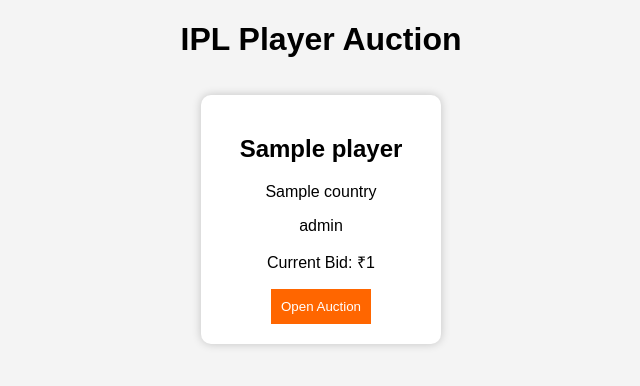
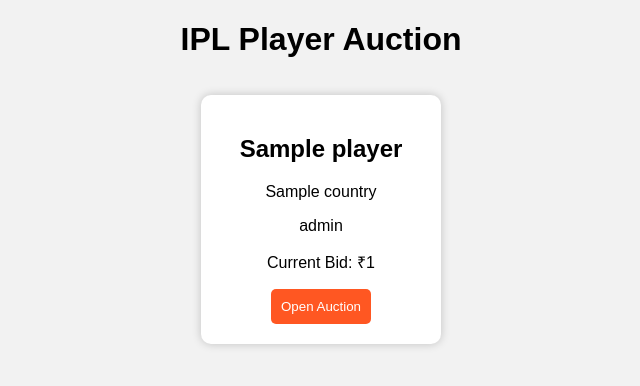
Before and after one commit to Snigdha4413/ipldb, a Flask app: template templates/index.html in a window 1280 px wide. Shown: the top 386 px of the page, without its empty margins (319-959 px from the left). Run offline with Flask 3, Linux system fonts and the light colour scheme; the template is opened without the code that fills it: most values are stand-ins (such as "Sample title", 1, 10 or a date in 2020).

Commit message:
Update background colors and button styles in CSS

```diff
--- a/static/style.css
+++ b/static/style.css
@@ -1,6 +1,6 @@
 body{
 font-family: Arial;
-background:#f4f4f4;
+background:#f2f2f2;
 text-align:center;
 }
 
@@ -14,15 +14,16 @@
 background:white;
 padding:20px;
 margin:15px;
+width:200px;
 border-radius:10px;
-width:200px;
-box-shadow:0px 0px 10px rgba(0,0,0,0.2);
+box-shadow:0 0 10px rgba(0,0,0,0.2);
 }
 
 button{
-background:#ff6600;
+background:#ff5722;
 color:white;
 border:none;
 padding:10px;
+border-radius:5px;
 cursor:pointer;
 }
```
